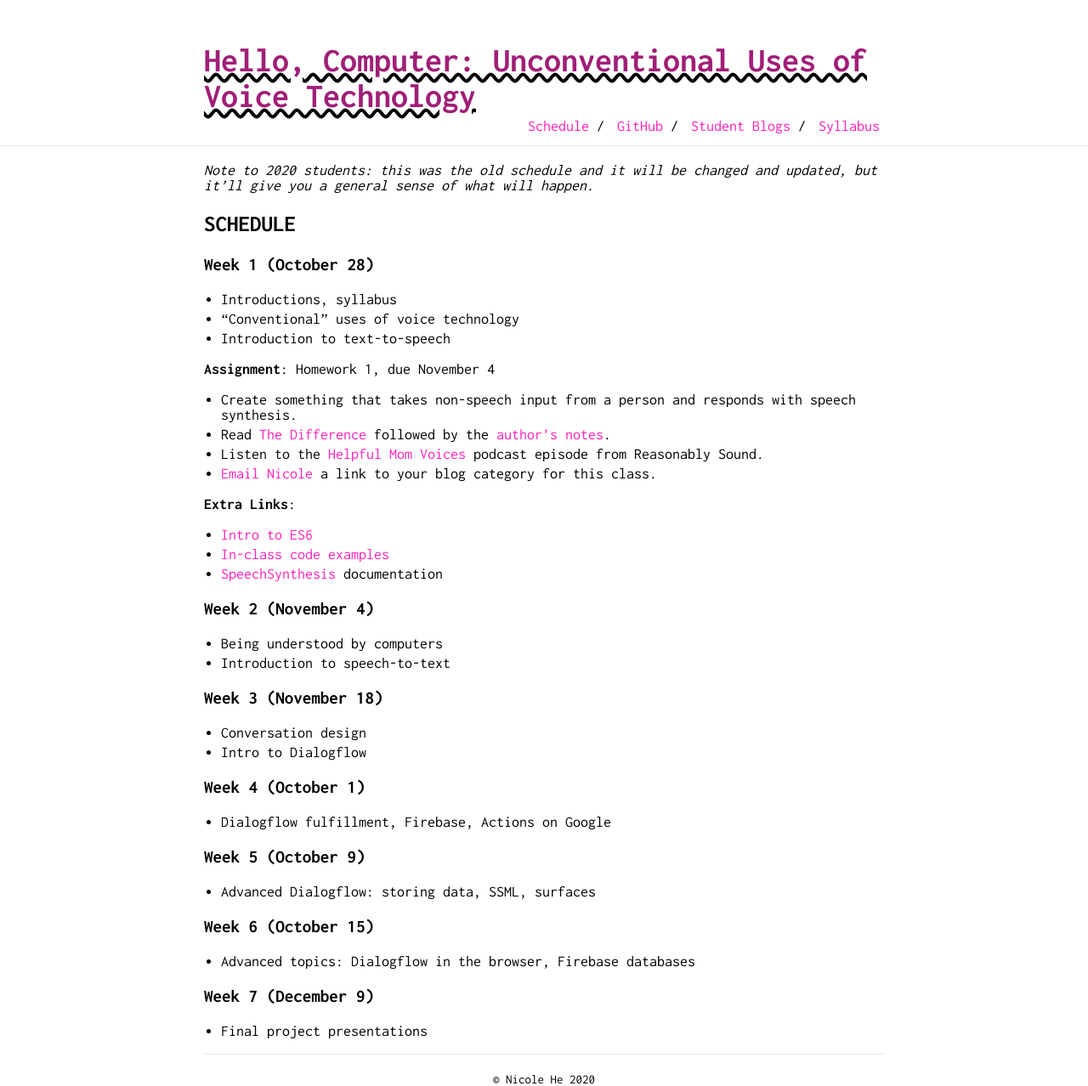
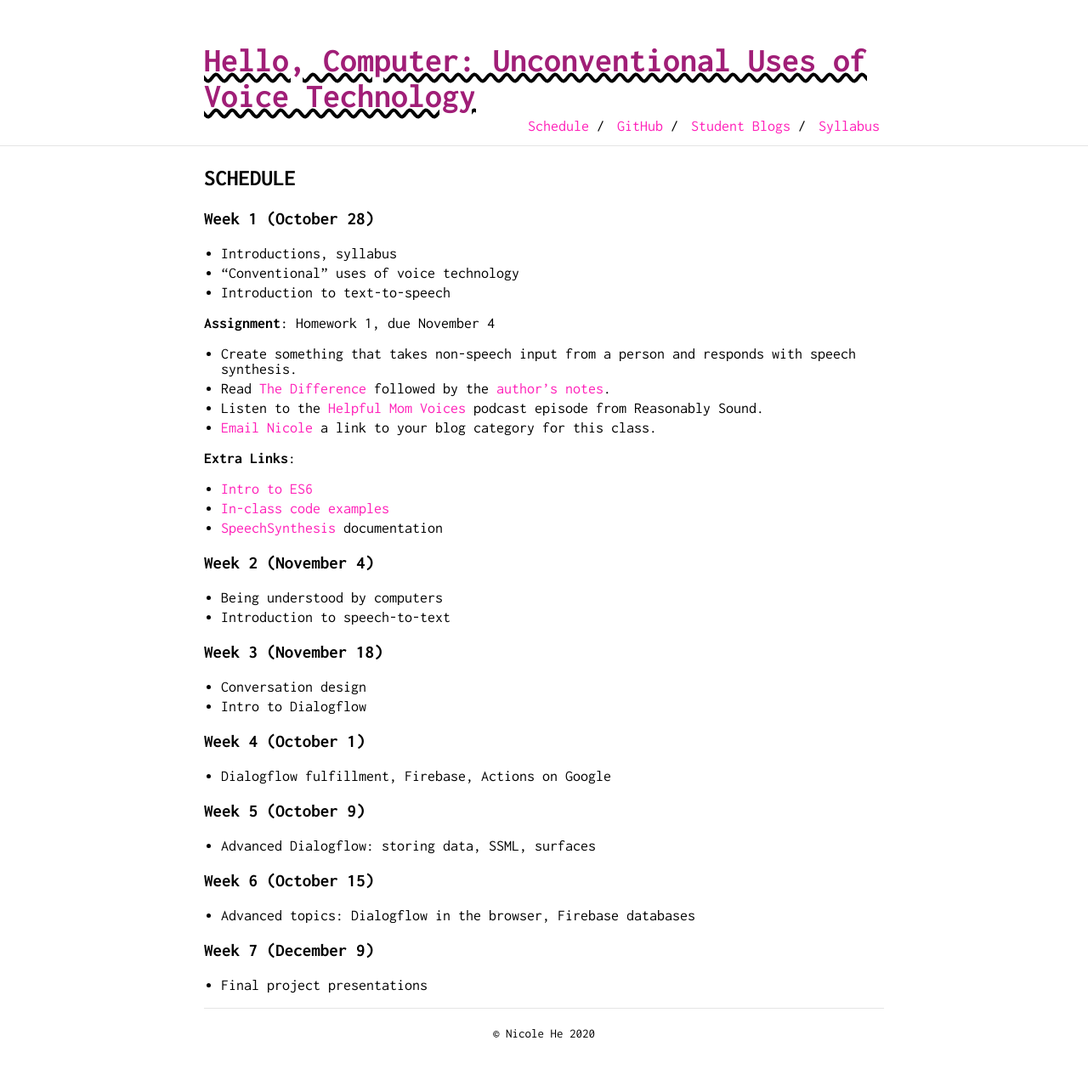
Before and after one commit to nicolehe/nicolehe.github.io, a Jekyll site: the page built from schedule.md, in a window 1280 px wide. Shown: the whole page at 85% size. Built offline with Jekyll 4.4.1, drawn with Linux system fonts in a browser that asks for light colours; our own code applies the rules of GitHub Pages for plain Markdown files; after the commit the page ends 1224 px from its top, so only the background shows below that.

Commit message:
remove old note

```diff
--- a/schedule.md
+++ b/schedule.md
@@ -1,8 +1,6 @@
 ---
 layout: default
 ---
-
-*Note to 2020 students: this was the old schedule and it will be changed and updated, but it'll give you a general sense of what will happen.*
 
 ## SCHEDULE
 
```
